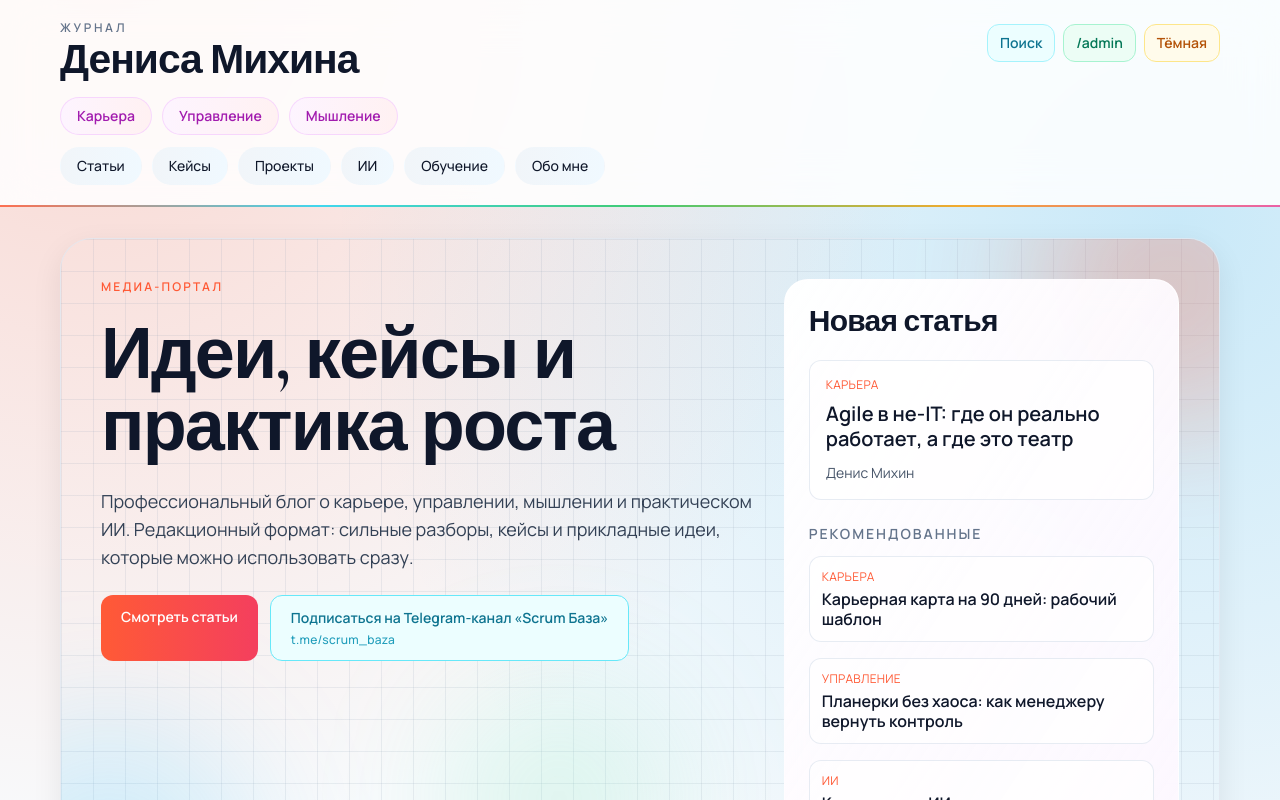
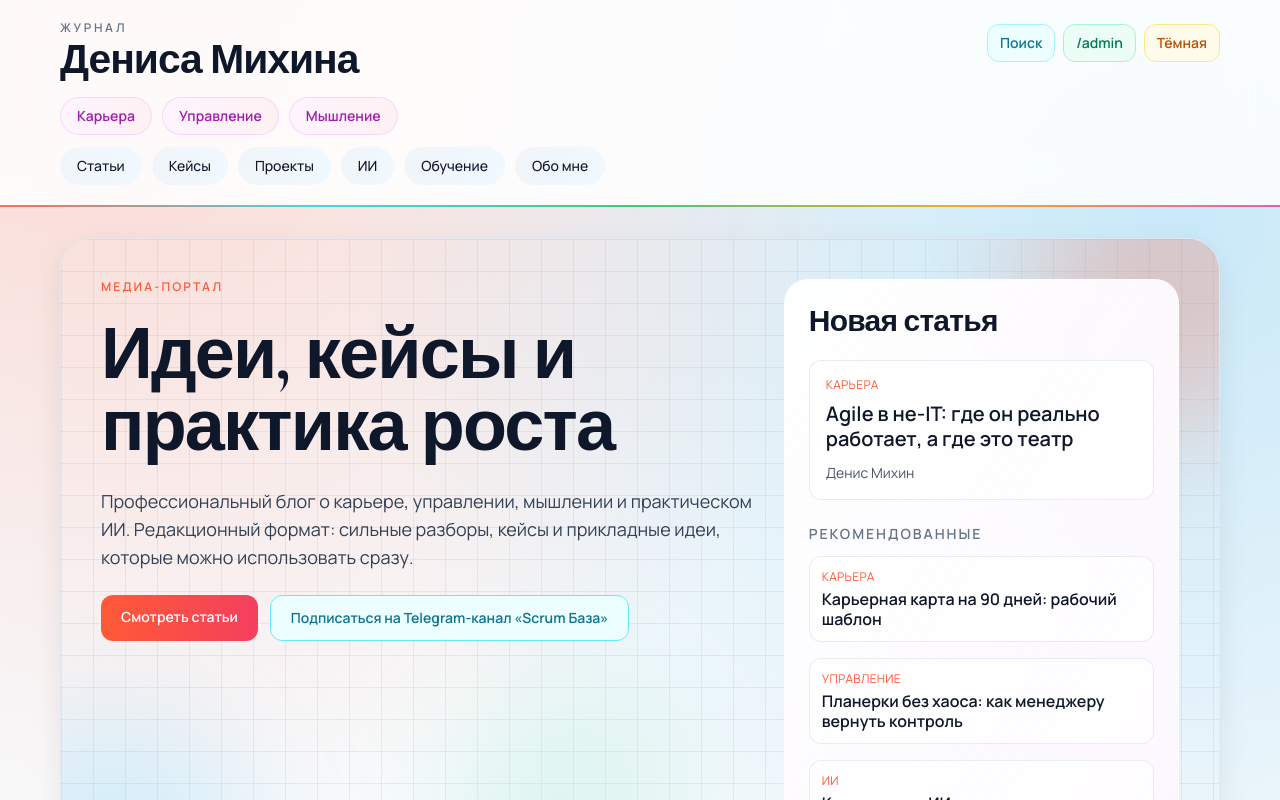
Before and after one commit to digitalmikhin-code/denis-journal, a Next.js app: page / in a window 1280 px wide. Shown: the top 800 px of the page. Built offline with nearby package versions, Linux system fonts and the light colour scheme; no server answers.

Commit message:
Simplify Telegram CTA to single-line label

```diff
--- a/app/page.tsx
+++ b/app/page.tsx
@@ -40,9 +40,6 @@ export default function HomePage(): JSX.Element {
                 className="rounded-xl border border-cyan-300 bg-cyan-50 px-5 py-3 text-sm font-semibold text-cyan-700 transition hover:-translate-y-px hover:border-cyan-500 dark:border-cyan-800 dark:bg-cyan-950/40 dark:text-cyan-300"
               >
                 Подписаться на Telegram-канал «Scrum База»
-                <span className="mt-1 block text-xs font-medium tracking-wide text-cyan-600/90 dark:text-cyan-300/80">
-                  t.me/scrum_baza
-                </span>
               </Link>
             </div>
           </div>
```
